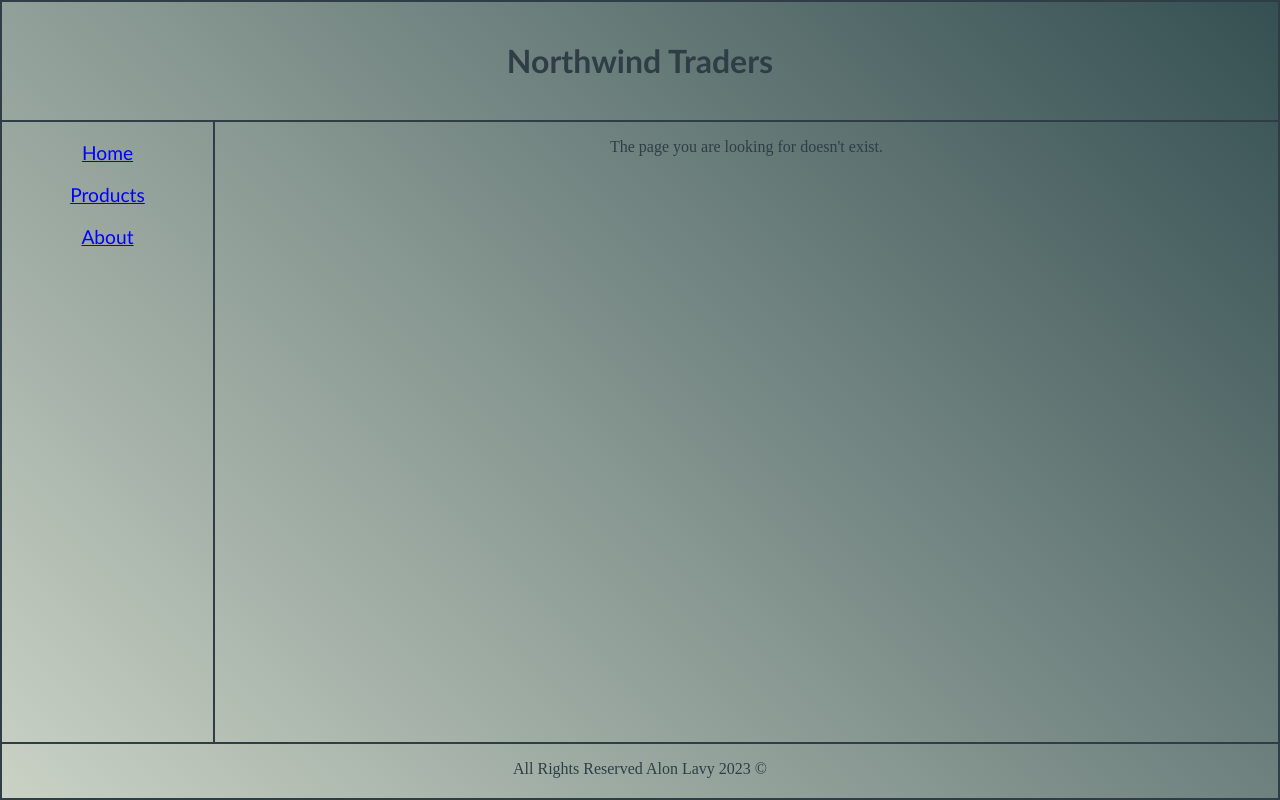
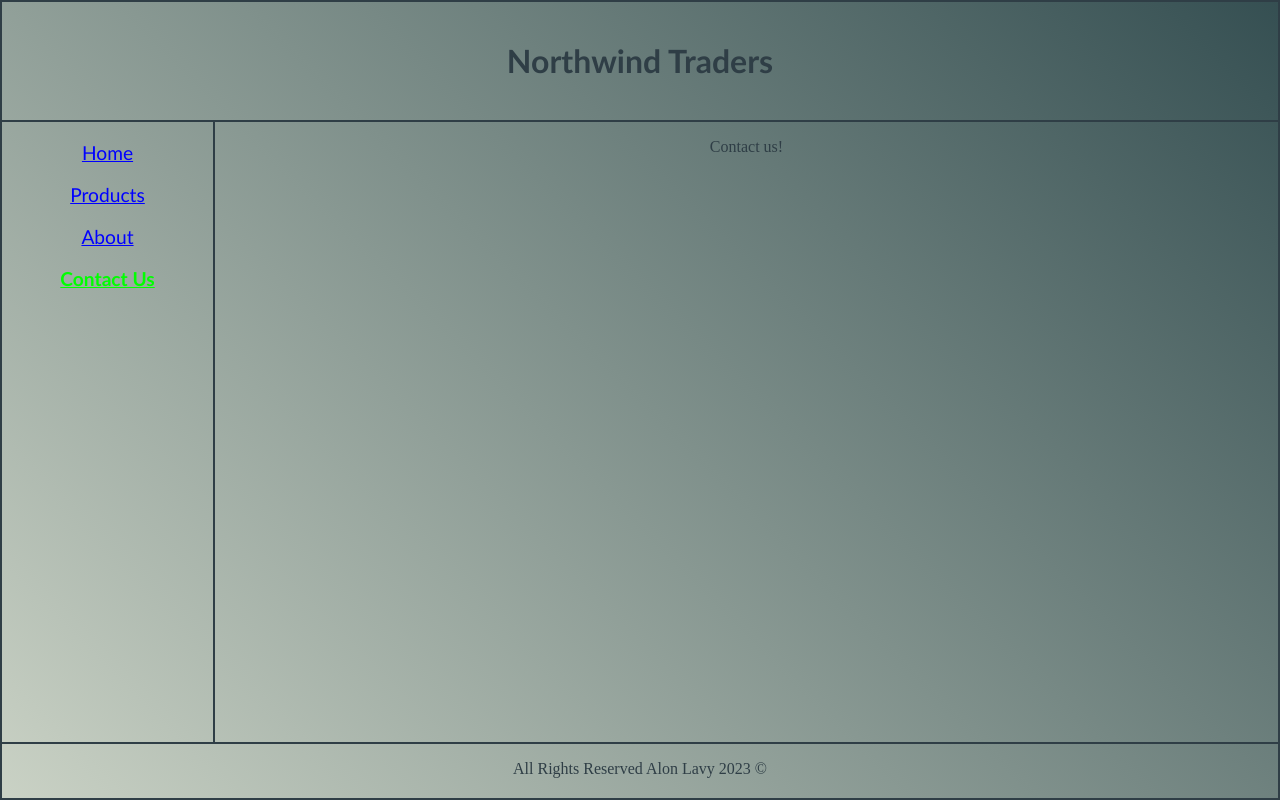
Before and after one commit to AlonLavy/react-course, a React (Create React App) app: page /contact in a window 1280 px wide. Built offline with nearby package versions, Linux system fonts and the light colour scheme.

Commit message:
added contact us

```diff
--- /dev/null
+++ b/src/Components/AboutArea/ContactUs/ContactUs.css
@@ -0,0 +1,3 @@
+.ContactUs {
+
+}
--- /dev/null
+++ b/src/Components/AboutArea/ContactUs/ContactUs.tsx
@@ -0,0 +1,11 @@
+import "./ContactUs.css";
+
+function ContactUs(): JSX.Element {
+	return (
+		<div className="ContactUs">
+			<p>Contact us!</p>
+		</div>
+	);
+}
+
+export default ContactUs;
--- a/src/Components/LayoutArea/Menu/Menu.tsx
+++ b/src/Components/LayoutArea/Menu/Menu.tsx
@@ -13,6 +13,9 @@ function Menu(): JSX.Element {
 			<NavLink to="/about">
 				<p>About</p>
 			</NavLink>
+			<NavLink to="/contact">
+				<p>Contact Us</p>
+			</NavLink>
 		</div>
 	);
 }
--- a/src/Components/LayoutArea/Page404/Page404.tsx
+++ b/src/Components/LayoutArea/Page404/Page404.tsx
@@ -4,6 +4,13 @@ function Page404(): JSX.Element {
 	return (
 		<div className="Page404">
 			<p>The page you are looking for doesn't exist.</p>
+			<iframe
+				width="560"
+				height="315"
+				src="https://www.youtube.com/embed/t3otBjVZzT0?autoplay=true"
+				allow="autoplay"
+				title="Page not Found"
+			></iframe>
 		</div>
 	);
 }
--- a/src/Components/Routing/Routing/Routing.tsx
+++ b/src/Components/Routing/Routing/Routing.tsx
@@ -4,6 +4,7 @@ import Home from "../../HomeArea/Home/Home";
 import ProductList from "../../ProductArea/ProductList/ProductList";
 import About from "../../AboutArea/About/About";
 import Page404 from "../../LayoutArea/Page404/Page404";
+import ContactUs from "../../AboutArea/ContactUs/ContactUs";
 
 function Routing(): JSX.Element {
 	return (
@@ -13,6 +14,7 @@ function Routing(): JSX.Element {
 				<Route path="/products" element={<ProductList />} />
 				<Route path="/About" element={<About />} />
 				<Route path="/" element={<Navigate to="home" />} />
+				<Route path="/contact" element={<ContactUs />} />
 				<Route path="*" element={<Page404 />} />
 			</Routes>
 		</div>
```
